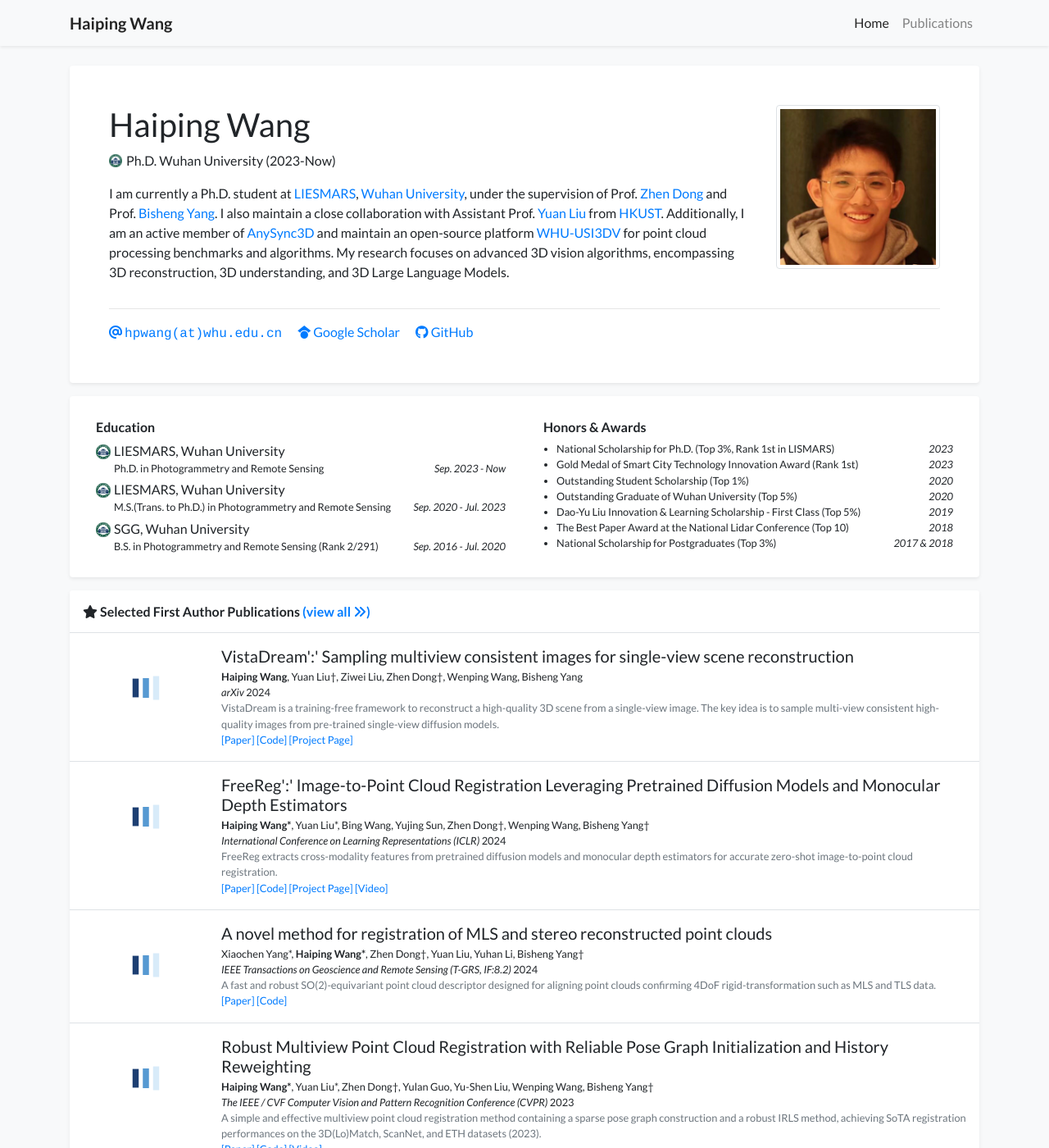
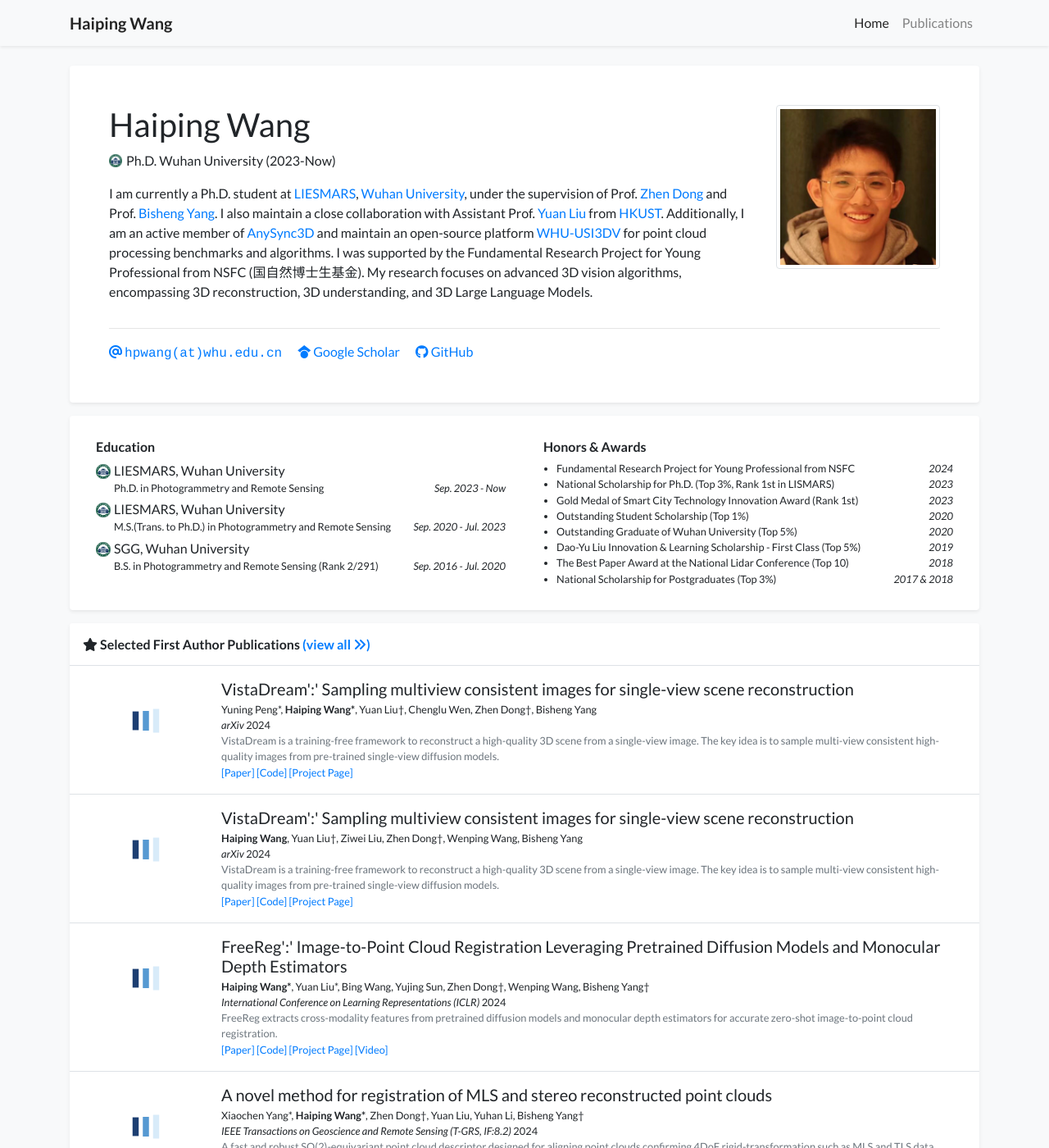
Before and after one commit to HpWang-whu/HpWang-whu.github.io, a Jekyll site: the page built from index.html, in a window 1280 px wide and 1400 px high. Shown: the whole window at 82% size. Built offline with Jekyll 4.4.1, drawn with Linux system fonts in a browser that asks for light colours; a style sheet for code colours, icons or effects is not loaded.

Commit message:
[support]

```diff
--- a/_data/profile.yml
+++ b/_data/profile.yml
@@ -20,6 +20,7 @@
   I am currently a Ph.D. student at <a href="http://www.lmars.whu.edu.cn/en/">LIESMARS</a>, <a href="https://en.whu.edu.cn/">Wuhan University</a>, under the supervision of Prof. <a href="https://dongzhenwhu.github.io/index.html">Zhen Dong</a> and Prof. <a href="http://3s.whu.edu.cn/ybs/index.htm">Bisheng Yang</a>.
   I also maintain a close collaboration with Assistant Prof. <a href="https://liuyuan-pal.github.io/">Yuan Liu</a> from <a href="https://hkust.edu.hk/"> HKUST</a>.
   Additionally, I am an active member of <a href="https://anysyn3d.github.io/about.html">AnySync3D</a> and maintain an open-source platform <a href="https://github.com/WHU-USI3DV">WHU-USI3DV</a> for point cloud processing benchmarks and algorithms.
+  I was supported by the Fundamental Research Project for Young Professional from NSFC (国自然博士生基金).
   My research focuses on advanced 3D vision algorithms, encompassing 3D  reconstruction, 3D understanding, and 3D Large Language Models.
 
 show_portrait: true
@@ -42,6 +43,8 @@
   date: Sep. 2016 - Jul. 2020
 
 awards:
+- name: Fundamental Research Project for Young Professional from NSFC
+  date: 2024
 - name: National Scholarship for Ph.D. (Top 3%, Rank 1st in LISMARS)
   date: 2023
 - name: Gold Medal of Smart City Technology Innovation Award (Rank 1st)
```
Also changed, not shown: _publications/2024/gags.md (added, +23 -0 lines).
